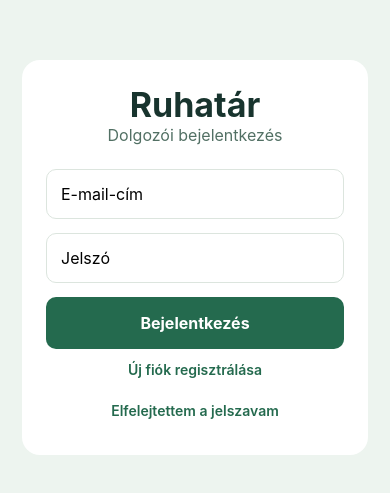
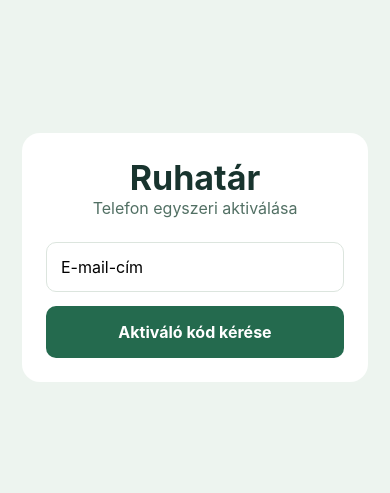
Before and after one commit to szabolcsdonko1-glitch/Ruhatar-Android, a React Native app: screen / in a window 390 px wide. Shown: the part 165-658 px from the top of the page. Built offline with nearby package versions, Linux system fonts and the light colour scheme.

Commit message:
Update LoginScreen.js

```diff
--- a/LoginScreen.js
+++ b/LoginScreen.js
@@ -1,82 +1,67 @@
 
 import React, { useState } from 'react';
 import {
-  View, Text, TextInput, TouchableOpacity, Alert,
-  ActivityIndicator, StyleSheet, ScrollView,
-  KeyboardAvoidingView, Platform
+  View, Text, TextInput, TouchableOpacity,
+  Alert, ActivityIndicator, StyleSheet
 } from 'react-native';
 import { supabase } from './supabase';
 
 export default function LoginScreen({ onLogin }) {
-  const [mode, setMode] = useState('login');
-  const [name, setName] = useState('');
   const [email, setEmail] = useState('');
-  const [password, setPassword] = useState('');
+  const [code, setCode] = useState('');
+  const [step, setStep] = useState('email');
   const [loading, setLoading] = useState(false);
 
-  async function submit() {
   const address = email.trim().toLowerCase();
 
-    if (!address || (mode !== 'reset' && !password)) {
-      Alert.alert('Hiányzó adat', 'Töltsd ki a szükséges mezőket.');
+  async function sendCode() {
+    if (!address || !address.includes('@')) {
+      Alert.alert('Hiba', 'Adj meg egy érvényes e-mail-címet.');
       return;
     }
 
-    if (mode === 'register' && !name.trim()) {
-      Alert.alert('Hiányzó adat', 'Add meg a nevedet.');
-      return;
+    setLoading(true);
+    try {
+      const { error } = await supabase.auth.signInWithOtp({
+        email: address,
+        options: {
+          shouldCreateUser: false
+        }
+      });
+
+      if (error) throw error;
+
+      setStep('code');
+      Alert.alert(
+        'Aktiválás',
+        'Ha a fiókod létezik, ellenőrző kódot kapsz e-mailben.'
+      );
+    } catch (e) {
+      Alert.alert('Hiba', e.message);
+    } finally {
+      setLoading(false);
+    }
   }
 
-    if (mode === 'register' && password.length < 8) {
-      Alert.alert('Rövid jelszó', 'Legalább 8 karakter szükséges.');
+  async function activate() {
+    if (!code.trim()) {
+      Alert.alert('Hiba', 'Írd be az ellenőrző kódot.');
       return;
     }
 
     setLoading(true);
 
     try {
-      if (mode === 'reset') {
-        const { error } = await supabase.auth.resetPasswordForEmail(address);
-        if (error) throw error;
-
-        Alert.alert(
-          'E-mail elküldve',
-          'Ha létezik a fiók, jelszó-visszaállító levelet kapsz. A jelszócsere linkjének alkalmazáson belüli kezelése még beállítást igényel.'
-        );
-        setMode('login');
-        return;
-      }
-
-      if (mode === 'register') {
-        const { data, error } = await supabase.auth.signUp({
+      const { data, error } = await supabase.auth.verifyOtp({
         email: address,
-          password,
-          options: {
-            data: { nev: name.trim() }
-          }
-        });
-
-        if (error) throw error;
-        if (data.session) await supabase.auth.signOut();
-
-        Alert.alert(
-          'Regisztráció elküldve',
-          'Ellenőrizd az e-mailjeidet. A készlethez tulajdonosi jóváhagyás után férhetsz hozzá.'
-        );
-
-        setPassword('');
-        setMode('login');
-        return;
-      }
-
-      const { data, error } = await supabase.auth.signInWithPassword({
-        email: address,
-        password
+        token: code.trim(),
+        type: 'email'
       });
 
       if (error) throw error;
 
-      const { data: employee, error: employeeError } = await supabase
+      const { data: employee, error: employeeError } =
+        await supabase
           .from('dolgozok')
           .select('id, nev, szerepkor')
           .eq('id', data.user.id)
@@ -86,140 +71,104 @@ export default function LoginScreen({ onLogin }) {
 
       if (!employee) {
         await supabase.auth.signOut();
+
         Alert.alert(
-          'Jóváhagyásra vár',
-          'A fiókodhoz még nincs dolgozói hozzáférés. A tulajdonos jóváhagyása szükséges.'
+          'Jóváhagyás szükséges',
+          'A tulajdonosnak előbb engedélyeznie kell a hozzáférésedet.'
         );
         return;
       }
 
       onLogin?.(employee);
-    } catch (error) {
-      Alert.alert('Hiba', error.message || 'Sikertelen művelet.');
+    } catch (e) {
+      Alert.alert('Sikertelen aktiválás', e.message);
     } finally {
       setLoading(false);
     }
   }
 
-  const title =
-    mode === 'register' ? 'Regisztráció' :
-    mode === 'reset' ? 'Elfelejtett jelszó' :
-    'Dolgozói bejelentkezés';
+  return (
+    <View style={styles.container}>
+      <View style={styles.card}>
+        <Text style={styles.title}>Ruhatár</Text>
 
-  return (
-    <KeyboardAvoidingView
-      style={styles.container}
-      behavior={Platform.OS === 'ios' ? 'padding' : undefined}
-    >
-      <ScrollView
-        contentContainerStyle={styles.content}
-        keyboardShouldPersistTaps="handled"
-      >
-        <View style={styles.card}>
-          <Text style={styles.brand}>Ruhatár</Text>
-          <Text style={styles.subtitle}>{title}</Text>
+        <Text style={styles.subtitle}>
+          {step === 'email'
+            ? 'Telefon egyszeri aktiválása'
+            : 'Ellenőrző kód megadása'}
+        </Text>
 
-          {mode === 'register' && (
+        {step === 'email' ? (
           <TextInput
             style={styles.input}
-              placeholder="Teljes név"
-              value={name}
-              onChangeText={setName}
-              autoCapitalize="words"
+            placeholder="E-mail-cím"
+            keyboardType="email-address"
+            autoCapitalize="none"
+            value={email}
+            onChangeText={setEmail}
           />
-          )}
+        ) : (
+          <>
+            <Text style={styles.info}>
+              A kódot erre a címre kértük: {address}
+            </Text>
 
             <TextInput
               style={styles.input}
-            placeholder="E-mail-cím"
-            value={email}
-            onChangeText={setEmail}
-            keyboardType="email-address"
-            autoCapitalize="none"
-            autoComplete="email"
+              placeholder="E-mailben kapott kód"
+              keyboardType="number-pad"
+              value={code}
+              onChangeText={setCode}
             />
-
-          {mode !== 'reset' && (
-            <TextInput
-              style={styles.input}
-              placeholder="Jelszó"
-              value={password}
-              onChangeText={setPassword}
-              secureTextEntry
-              autoComplete={mode === 'register' ? 'new-password' : 'password'}
-            />
+          </>
         )}
 
         <TouchableOpacity
-            style={[styles.button, loading && { opacity: 0.6 }]}
-            onPress={submit}
+          style={styles.button}
+          onPress={step === 'email' ? sendCode : activate}
           disabled={loading}
         >
           {loading ? (
-              <ActivityIndicator color="#fff" />
+            <ActivityIndicator color="white" />
           ) : (
             <Text style={styles.buttonText}>
-                {mode === 'register'
-                  ? 'Regisztrálok'
-                  : mode === 'reset'
-                  ? 'Jelszó-visszaállító e-mail kérése'
-                  : 'Bejelentkezés'}
+              {step === 'email'
+                ? 'Aktiváló kód kérése'
+                : 'Telefon aktiválása'}
             </Text>
           )}
         </TouchableOpacity>
 
-          {mode === 'login' ? (
-            <>
+        {step === 'code' && (
           <TouchableOpacity
-                style={styles.link}
-                onPress={() => setMode('register')}
+            onPress={() => {
+              setCode('');
+              setStep('email');
+            }}
           >
-                <Text style={styles.linkText}>Új fiók regisztrálása</Text>
-              </TouchableOpacity>
-
-              <TouchableOpacity
-                style={styles.link}
-                onPress={() => setMode('reset')}
-              >
-                <Text style={styles.linkText}>Elfelejtettem a jelszavam</Text>
-              </TouchableOpacity>
-            </>
-          ) : (
-            <TouchableOpacity
-              style={styles.link}
-              onPress={() => setMode('login')}
-            >
-              <Text style={styles.linkText}>Vissza a bejelentkezéshez</Text>
+            <Text style={styles.link}>
+              Másik e-mail-cím vagy új kód
+            </Text>
           </TouchableOpacity>
         )}
-
-          {mode === 'register' && (
-            <Text style={styles.note}>
-              A készlethez a tulajdonos jóváhagyása szükséges.
-            </Text>
-          )}
       </View>
-      </ScrollView>
-    </KeyboardAvoidingView>
+    </View>
   );
 }
 
 const styles = StyleSheet.create({
   container: {
     flex: 1,
-    backgroundColor: '#edf4ef'
-  },
-  content: {
-    flexGrow: 1,
+    backgroundColor: '#edf4ef',
     justifyContent: 'center',
     padding: 22
   },
   card: {
-    backgroundColor: '#fff',
-    padding: 24,
-    borderRadius: 18
+    backgroundColor: 'white',
+    borderRadius: 18,
+    padding: 24
   },
-  brand: {
+  title: {
     fontSize: 34,
     fontWeight: 'bold',
     color: '#18342e',
@@ -239,29 +188,24 @@ const styles = StyleSheet.create({
     marginBottom: 14,
     fontSize: 16
   },
+  info: {
+    color: '#527064',
+    marginBottom: 16
+  },
   button: {
     backgroundColor: '#246a4e',
+    borderRadius: 10,
     padding: 16,
-    borderRadius: 10,
     alignItems: 'center'
   },
   buttonText: {
-    color: '#fff',
-    fontWeight: 'bold',
+    color: 'white',
     fontSize: 16,
-    textAlign: 'center'
+    fontWeight: 'bold'
   },
   link: {
-    padding: 12,
-    alignItems: 'center'
-  },
-  linkText: {
     color: '#246a4e',
-    fontWeight: '600'
-  },
-  note: {
     textAlign: 'center',
-    color: '#777',
-    marginTop: 10
+    padding: 16
   }
 });
```
Lines whose indentation alone changed are shown as unchanged.
